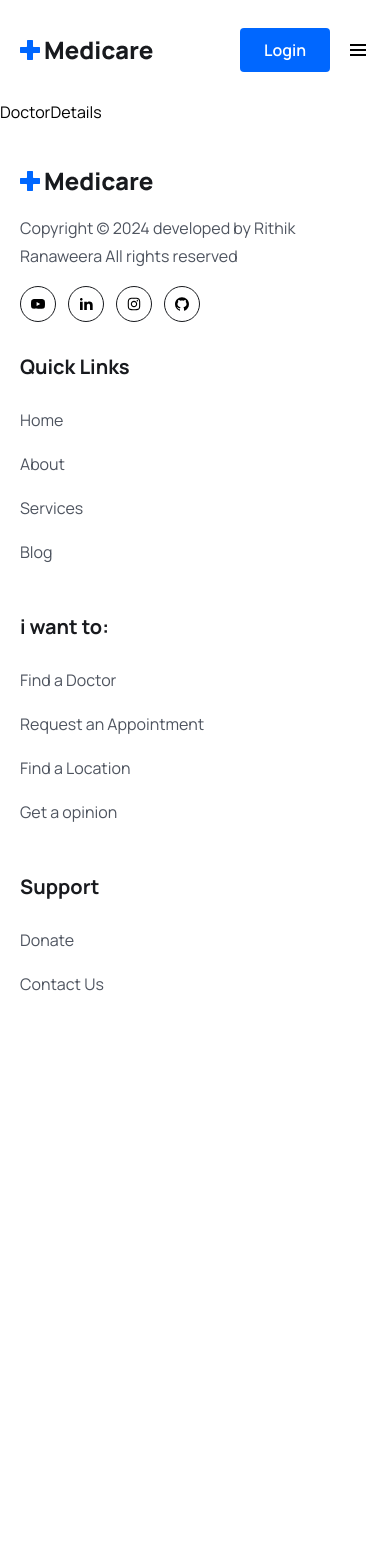
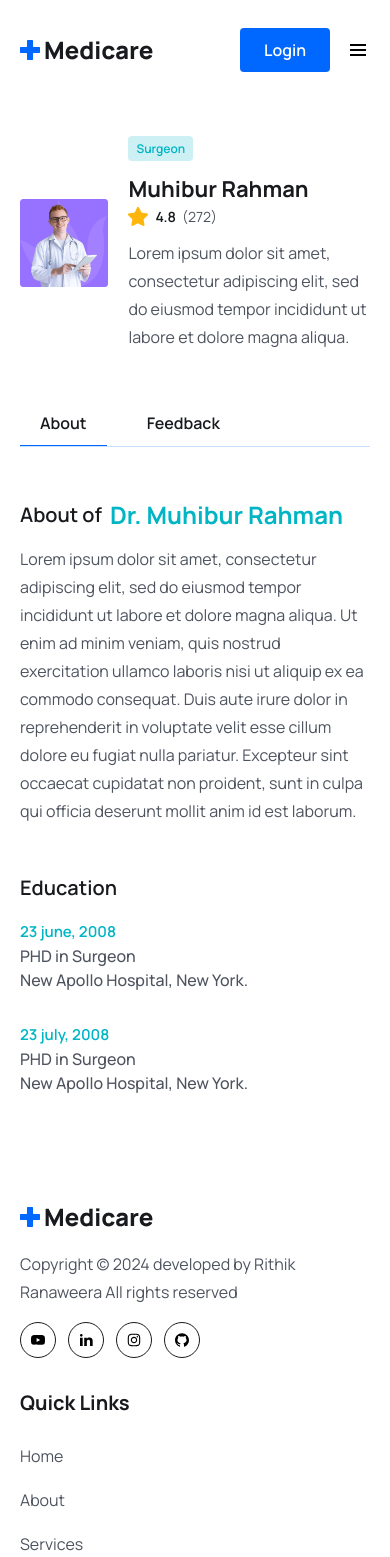
Before and after one commit to RithikRanaweera/Medicare-Booking, a React (Vite) app in the folder frontend/: page /doctors/1 in a window 390 px wide. Shown: the top 1557 px of the page. Before the commit the page ends 1078 px from the top, so only its background shows below. Built offline with nearby package versions, Linux system fonts and the light colour scheme.

Commit message:
Done doctor's details

```diff
--- a/frontend/src/components/Services/ServiceList.jsx
+++ b/frontend/src/components/Services/ServiceList.jsx
@@ -6,7 +6,7 @@ import ServiceCard from './ServiceCard'
 const ServiceList = () => {
   return (
     <div className='grid grid-cols-1 md:grid-cols-2 lg:grid-cols-3 gap-5 lg:gap-[30px] mt-[30px] lg:mt-[55px]'>
-        {services.map((item,index) => <ServiceCard item={item} index={index} key={index}/>)}
+        {services.map((item,index) => (<ServiceCard item={item} index={index} key={index}/>))}
     </div>
   )
 }
--- /dev/null
+++ b/frontend/src/pages/Doctors/DoctorAbout.jsx
@@ -0,0 +1,58 @@
+import React from 'react'
+
+const DoctorAbout = () => {
+    return (
+        <div>
+            <div>
+                <h3 className='text-[20px] leading-[30px] text-headingColor font-semibold flex items-center gap-2'>
+                    About of
+                    <span className='text-irisBlueColor font-bold text-[24px] leading-9'>Dr. Muhibur Rahman</span>
+                </h3>
+
+                <p className='text_para'>
+                    Lorem ipsum dolor sit amet, consectetur adipiscing elit, sed do eiusmod tempor incididunt ut labore et dolore magna aliqua.
+                    Ut enim ad minim veniam, quis nostrud exercitation ullamco laboris nisi ut aliquip ex ea commodo consequat.
+                    Duis aute irure dolor in reprehenderit in voluptate velit esse cillum dolore eu fugiat nulla pariatur.
+                    Excepteur sint occaecat cupidatat non proident, sunt in culpa qui officia deserunt mollit anim id est laborum.
+                </p>
+            </div>
+
+            <div className='mt-12'>
+                <h3 className='text-[20px] leading-[30px] text-headingColor font-semibold'>
+                    Education
+                </h3>
+                <ul className="pt-4 md:p-5">
+                    <li className='flex flex-col sm:flex-row sm:justify-between sm:items-end md:gap-5 mb-[30px]'>
+                        <div>
+                            <span className='text-irisBlueColor font-semibold text-[15px] leading-6'>
+                                23 june, 2008
+                            </span>
+                            <p className='text-[16px] leading-6 font-medium text-textColor'>
+                                PHD in Surgeon
+                            </p>
+                        </div>
+                        <p className='text-[16px] leading-6 font-medium text-textColor'>
+                            New Apollo Hospital, New York.
+                        </p>
+                    </li>
+                    <li className='flex flex-col sm:flex-row sm:justify-between sm:items-end md:gap-5 mb-[30px]'>
+                        <div>
+                            <span className='text-irisBlueColor font-semibold text-[15px] leading-6'>
+                                23 july, 2008
+                            </span>
+                            <p className='text-[16px] leading-6 font-medium text-textColor'>
+                                PHD in Surgeon
+                            </p>
+                        </div>
+                        <p className='text-[16px] leading-6 font-medium text-textColor'>
+                            New Apollo Hospital, New York.
+                        </p>
+                    </li>
+                </ul>
+            </div>
+
+        </div>
+    )
+}
+
+export default DoctorAbout
--- a/frontend/src/pages/Doctors/DoctorDetails.jsx
+++ b/frontend/src/pages/Doctors/DoctorDetails.jsx
@@ -1,8 +1,87 @@
-import React from 'react'
+import React from 'react';
+import { useState } from 'react';
+import doctorImg from '../../assets/images/doctor-img02.png'
+import starIcon from '../../assets/images/Star.png'
+import DoctorAbout from './DoctorAbout';
+import Feedback from './Feedback';
 
 const DoctorDetails = () => {
+  const [tab, setTab] = useState("about");
+
   return (
-    <div>DoctorDetails</div>
+    <section>
+      <div className="max-w-[1170px] px-5 mx-auto">
+        <div className="grid md:grid-cols-3 gap-[50px]">
+          <div className="md:col-span-2">
+            <div className="flex items-center gap-5">
+              <figure className='max-w-[200px] max-h-[200px]'>
+                <img src={doctorImg} className="w-full" alt="" />
+              </figure>
+
+              <div>
+                <span className="bg-[#CCF0F3] text-irisBlueColor py-1 px-2 lg:py-2 lg:px-6 text-[12px]
+                leading-4 lg:text-[16px] lg:leading-7 font-semibold rounded">
+                  Surgeon
+                </span>
+                <h3 className='text-headingColor text-[22px] leading-9 mt-3 font-bold'>
+                  Muhibur Rahman
+                </h3>
+                <div className="flex items-center gap-[6px]">
+                  <span className='flex items-center gap-[6px] text-[14px] leading-5 lg:text-[16px]
+                   lg:leading-7 font-semibold text-headingColor'>
+                    <img src={starIcon} alt="" /> 4.8
+                  </span>
+                  <span
+                    className='flex items-center gap-[6px] text-[14px] leading-5 lg:text-[16px]
+                   lg:leading-7 font-[400] text-textColor'>
+                    (272)
+                  </span>
+                </div>
+                <p className='text_para text-[14px] leading-6 lg:text-[15px] lg:max-w-[390px]'>
+                  Lorem ipsum dolor sit amet, consectetur adipiscing elit,
+                  sed do eiusmod tempor incididunt ut labore et dolore magna aliqua.
+                </p>
+              </div>
+
+
+
+            </div>
+
+            <div className="mt-[50px] border-b border-solid border-[#0066ff34]">
+              <button
+                onClick={() => setTab("about")}
+                className={`
+                ${tab === "about" ? "border-b border-solid border-primaryColor" : ""}
+                py-2 px-5 mr-5 text-[16px] leading-7 font-semibold text-headingColor
+             `}
+              >
+                About
+              </button>
+              <button
+                onClick={() => setTab("feedback")}
+                className={`
+                ${tab === "feedback" ? "border-b border-solid border-primaryColor" : ""}
+                py-2 px-5 mr-5 text-[16px] leading-7 font-semibold text-headingColor
+            `}
+              >
+                Feedback
+              </button>
+            </div>
+
+            <div className="mt-[50px]">
+              {
+                tab==='about' && <DoctorAbout/>
+              }
+             {
+                tab==='feedback' && <Feedback/>
+              }
+            </div>
+
+
+          </div>
+        </div>
+      </div>
+    </section>
   )
 }
 
--- a/frontend/src/pages/Doctors/Doctors.jsx
+++ b/frontend/src/pages/Doctors/Doctors.jsx
@@ -1,8 +1,48 @@
-import React from 'react'
+import DoctorCard from "./../../components/Doctors/DoctorCard";
+import { doctors } from "./../../assets/data/doctors"
+import Testimonial from "../../components/Testimonial/Testimonial";
 
 const Doctors = () => {
   return (
-    <div>Doctors</div>
+    <>
+      <section className="bg-[#fff9ea]">
+        <div className="container text-center">
+          <h2 className="heading">Find a Doctor</h2>
+          <div className="max-w-[570px] mx-auto mt-[30px] bg-[#0066ff2c] rounded-md flex items-center justify-between">
+            <input
+              type="search"
+              placeholder="Search doctor"
+              className="w-full bg-transparent py-4 pr-2 pl-4 placeholder:text-textColor cursor-pointer focus:outline-none"
+            />
+            <button className="btn mt-0 rounded-[0px] rounded-r-md">Search</button>
+          </div>
+        </div>
+      </section>
+
+      <section>
+        <div className="container">
+          <div className="grid grid-cold-1 sm:grid-cold-2 md:grid-cols-3 lg:grid-cols-4 gap-5">
+            {doctors.map((doctor) => (
+              <DoctorCard key={doctor.id} doctor={doctor} />
+            ))}
+          </div>
+        </div>
+      </section>
+
+      <section>
+        <div className='container'>
+          <div className="xl:w-[470px] mx-auto">
+            <h2 className="heading text-center">
+              What our patient say
+            </h2>
+            <p className="text_para text-center">
+              World-class care for everyone. Our health System offers unmatched,expert health care
+            </p>
+          </div>
+          <Testimonial/>
+        </div>
+      </section>
+    </>
   )
 }
 
--- /dev/null
+++ b/frontend/src/pages/Doctors/Feedback.jsx
@@ -0,0 +1,9 @@
+import React from 'react'
+
+const Feedback = () => {
+  return (
+    <div>Feedback</div>
+  )
+}
+
+export default Feedback
--- a/frontend/src/pages/Services.jsx
+++ b/frontend/src/pages/Services.jsx
@@ -1,8 +1,15 @@
-import React from 'react'
+import { services } from '../assets/data/services'
+import ServiceCard from '../components/Services/ServiceCard'
 
 const Services = () => {
   return (
-    <div>Services</div>
+    <section>
+      <div className="container">
+      <div className='grid grid-cols-1 md:grid-cols-2 lg:grid-cols-3 gap-5 lg:gap-[30px] '>
+        {services.map((item,index) => (<ServiceCard item={item} index={index} key={index}/>))}
+    </div>
+      </div>
+    </section>
   )
 }
 
```
Also changed, not shown: frontend/src/utils/formateDate.js (added).
